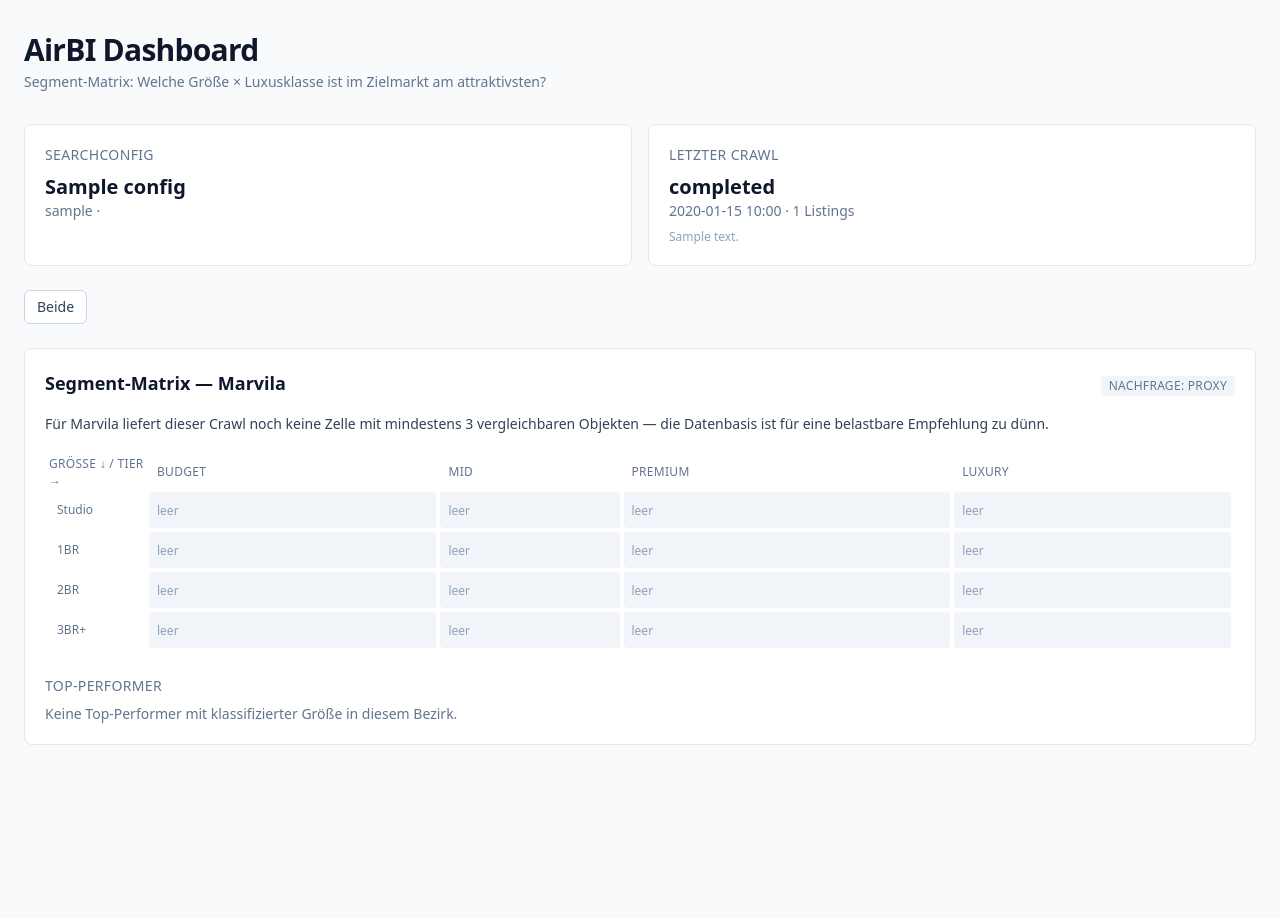
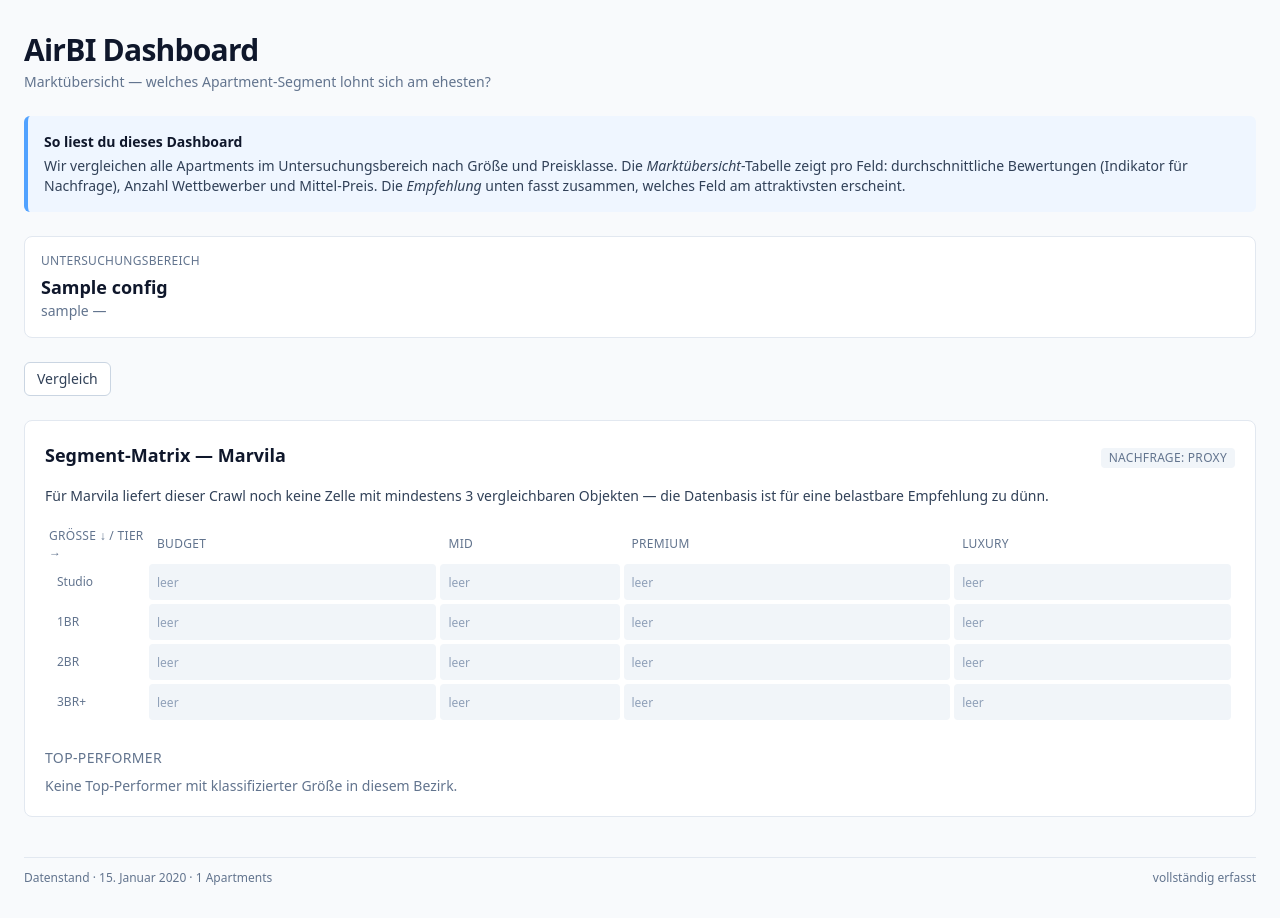
Before and after one commit to karlgrey/AirBI, a FastAPI app: page / in a window 1280 px wide. Before the commit the page ends 745 px from the top, so only its background shows below. Run offline with FastAPI, Linux system fonts and the light colour scheme; tables that the repository leaves empty hold one stand-in row (values such as "Sample post"); style sheets or scripts are compiled from the project's sources; some libraries are stand-ins or nearby versions.

Commit message:
feat: Dashboard Page-Chrome in Klartext (Onboarding, Untersuchungsbereich, Footer)
Co-Authored-By: Claude Sonnet 4.6 <noreply@anthropic.com>

```diff
--- a/airbi/web/routes.py
+++ b/airbi/web/routes.py
@@ -6,6 +6,7 @@
 from __future__ import annotations
 
 from collections.abc import Iterator
+from datetime import datetime
 from pathlib import Path
 
 from fastapi import APIRouter, Depends
@@ -25,6 +26,19 @@ from airbi.insights.segment_matrix import (
 
 TEMPLATES_DIR = Path(__file__).parent / "templates"
 templates = Jinja2Templates(directory=str(TEMPLATES_DIR))
+
+_GERMAN_MONTHS = (
+    "Januar", "Februar", "März", "April", "Mai", "Juni",
+    "Juli", "August", "September", "Oktober", "November", "Dezember",
+)
+
+
+def _format_date_de(dt: datetime | None) -> str | None:
+    """Datum im deutschen Stil: '27. Mai 2026' (kein führendes Null im Tag)."""
+    if dt is None:
+        return None
+    return f"{dt.day}. {_GERMAN_MONTHS[dt.month - 1]} {dt.year}"
+
 
 router = APIRouter()
 
@@ -104,6 +118,8 @@ def dashboard(
         _matrices_for(session, search_config, district, completed_run)
         if completed_run is not None else []
     )
+    latest_run_date_de = _format_date_de(latest_run.started_at) if latest_run else None
+    city_label = "Lissabon" if search_config.city_slug == "lisboa" else search_config.city_slug
     return templates.TemplateResponse(
         request, "dashboard.html",
         {
@@ -112,6 +128,8 @@ def dashboard(
             "completed_run": completed_run,
             "matrices": matrices,
             "active_district": district,
+            "latest_run_date_de": latest_run_date_de,
+            "city_label": city_label,
         },
     )
 
--- a/airbi/web/templates/dashboard.html
+++ b/airbi/web/templates/dashboard.html
@@ -1,50 +1,42 @@
 {% extends "base.html" %}
-{% block title %}AirBI — Segment-Matrix{% endblock %}
+{% block title %}AirBI — Marktübersicht{% endblock %}
 {% block content %}
-  <header class="mb-8">
+  <header class="mb-6">
     <h1 class="text-3xl font-semibold tracking-tight">AirBI Dashboard</h1>
     <p class="mt-1 text-sm text-slate-500">
-      Segment-Matrix: Welche Größe × Luxusklasse ist im Zielmarkt am attraktivsten?
+      Marktübersicht — welches Apartment-Segment lohnt sich am ehesten?
     </p>
   </header>
 
   {% if search_config is none %}
     <section class="rounded-lg border border-amber-300 bg-amber-50 p-6 text-amber-900">
-      <h2 class="text-lg font-semibold">Noch keine SearchConfig</h2>
+      <h2 class="text-lg font-semibold">Noch kein Untersuchungsbereich angelegt</h2>
       <p class="mt-2 text-sm">
-        Lege eine SearchConfig an und starte einen Crawl, dann erscheint die
-        Segment-Matrix hier.
+        Lege einen Untersuchungsbereich an und starte einen Crawl, dann erscheint
+        die Marktübersicht hier.
       </p>
     </section>
   {% else %}
-    <section class="mb-6 grid grid-cols-1 gap-4 md:grid-cols-2">
-      <div class="rounded-lg border border-slate-200 bg-white p-5">
-        <h2 class="text-sm font-medium uppercase tracking-wide text-slate-500">
-          SearchConfig
-        </h2>
-        <p class="mt-2 text-xl font-semibold">{{ search_config.name }}</p>
-        <p class="text-sm text-slate-500">
-          {{ search_config.city_slug }} ·
-          {{ search_config.district_slugs|join(", ") }}
-        </p>
-      </div>
-      <div class="rounded-lg border border-slate-200 bg-white p-5">
-        <h2 class="text-sm font-medium uppercase tracking-wide text-slate-500">
-          Letzter Crawl
-        </h2>
-        {% if latest_run %}
-          <p class="mt-2 text-xl font-semibold">{{ latest_run.status }}</p>
-          <p class="text-sm text-slate-500">
-            {{ latest_run.started_at.strftime("%Y-%m-%d %H:%M") }} ·
-            {{ latest_run.listings_seen }} Listings
-          </p>
-          {% if latest_run.message %}
-            <p class="mt-2 text-xs text-slate-400">{{ latest_run.message }}</p>
-          {% endif %}
-        {% else %}
-          <p class="mt-2 text-sm text-slate-500">Noch kein Crawl gelaufen.</p>
-        {% endif %}
-      </div>
+
+    <section class="mb-6 rounded-md border-l-4 border-blue-400 bg-blue-50 p-4 text-sm text-slate-700">
+      <h2 class="mb-1 font-semibold text-slate-900">So liest du dieses Dashboard</h2>
+      <p>
+        Wir vergleichen alle Apartments im Untersuchungsbereich nach Größe und
+        Preisklasse. Die <em>Marktübersicht</em>-Tabelle zeigt pro Feld:
+        durchschnittliche Bewertungen (Indikator für Nachfrage), Anzahl
+        Wettbewerber und Mittel-Preis. Die <em>Empfehlung</em> unten fasst
+        zusammen, welches Feld am attraktivsten erscheint.
+      </p>
+    </section>
+
+    <section class="mb-6 rounded-lg border border-slate-200 bg-white p-4">
+      <h2 class="text-xs font-medium uppercase tracking-wide text-slate-500">
+        Untersuchungsbereich
+      </h2>
+      <p class="mt-1 text-lg font-semibold text-slate-900">{{ search_config.name }}</p>
+      <p class="text-sm text-slate-500">
+        {{ city_label }} — {{ search_config.district_slugs|map("title")|join(", ") }}
+      </p>
     </section>
 
     <nav class="mb-6 flex gap-2" aria-label="Bezirksfilter">
@@ -73,12 +65,32 @@
                      {% else %}
                        border-slate-300 bg-white text-slate-700 hover:bg-slate-100
                      {% endif %}">
-        Beide
+        Vergleich
       </button>
     </nav>
 
     <section id="matrix-region">
       {% include "_matrix_region.html" %}
     </section>
+
+    <footer class="mt-10 flex justify-between border-t border-slate-200 pt-3 text-xs text-slate-500">
+      <div>
+        {% if latest_run %}
+          Datenstand · {{ latest_run_date_de }} · {{ latest_run.listings_seen }} Apartments
+        {% else %}
+          Noch kein Crawl gelaufen.
+        {% endif %}
+      </div>
+      <div>
+        {% if latest_run %}
+          {% if latest_run.status == 'completed' %}
+            vollständig erfasst
+          {% else %}
+            Status: {{ latest_run.status }}
+          {% endif %}
+        {% endif %}
+      </div>
+    </footer>
+
   {% endif %}
 {% endblock %}
```
Also changed, not shown: tests/test_web.py (+38 -6 lines).
